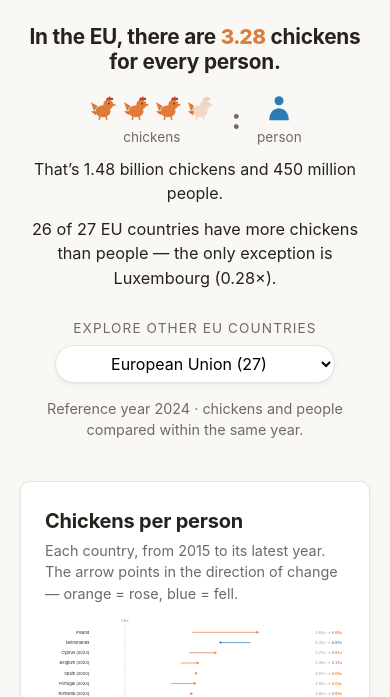
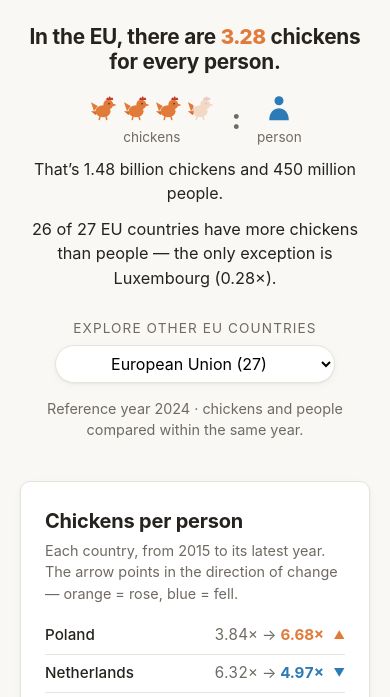
Before and after one commit to gi-coi/chicken-vs-people, a plain HTML site: page dashboard/index.html in a window 390 px wide. Shown: the part 142-839 px from the top of the page. Drawn offline with Linux system fonts and the light colour scheme.

Commit message:
Make the slopegraph responsive on mobile
Below 800px render a readable HTML list (15px text, name + before/after
values + a coloured direction glyph) instead of the SVG arrow chart, whose
text scaled with the viewBox down to a few pixels on phones. Switches on
resize; highlight-on-select still works in both modes.

```diff
--- a/dashboard/index.css
+++ b/dashboard/index.css
@@ -209,6 +209,31 @@ main {
 .slope-vals--end { font-weight: 600; }
 .slope-note { margin-top: 0.4rem; font-size: 0.85rem; }
 
+/* ---- Slopegraph: mobile list ---- */
+.m-slope { list-style: none; margin: 0.25rem 0 0; padding: 0; }
+.m-slope__row {
+  display: flex;
+  align-items: center;
+  gap: 0.6rem;
+  padding: 0.45rem 0;
+  border-bottom: 1px solid var(--line);
+  font-size: 0.95rem;
+}
+.m-slope__row:last-child { border-bottom: none; }
+.m-slope__name {
+  flex: 1 1 auto;
+  min-width: 0;
+  overflow-wrap: break-word;
+  font-weight: 500;
+}
+.m-slope__vals {
+  white-space: nowrap;
+  font-variant-numeric: tabular-nums;
+  color: var(--muted);
+}
+.m-slope__vals b { font-weight: 700; }
+.m-slope__glyph { font-size: 0.75em; line-height: 1; }
+
 .chart-note { margin-top: 0.75rem; font-size: 0.85rem; }
 .legend-dot {
   display: inline-block;
--- a/dashboard/index.html
+++ b/dashboard/index.html
@@ -5,7 +5,7 @@
   <meta name="viewport" content="width=device-width, initial-scale=1" />
   <title>Chickens vs People — EU</title>
   <meta name="description" content="Which EU countries have more chickens than people?" />
-  <link rel="stylesheet" href="index.css?v=3" />
+  <link rel="stylesheet" href="index.css?v=4" />
 </head>
 <body>
   <svg width="0" height="0" style="position:absolute" aria-hidden="true">
@@ -126,6 +126,6 @@
       <a href="../docs/uncertainties.md">uncertainties</a></p>
   </footer>
 
-  <script src="index.js?v=4"></script>
+  <script src="index.js?v=5"></script>
 </body>
 </html>
--- a/dashboard/index.js
+++ b/dashboard/index.js
@@ -140,13 +140,12 @@ function yearBadge(r, d) {
   return '<span class="year-badge" title="' + escapeHtml(r.data_note) + '">' + r.year + '</span>';
 }
 
-// ---- render: slopegraph (level + change in chickens-per-person) ----
-function renderSlopeChart() {
+// ---- slopegraph: shared data ----
+function slopeItems() {
   const d = state.data;
   const byYear = {};
   for (const t of d.timeseries) (byYear[t.geo] = byYear[t.geo] || {})[t.year] = t;
-
-  const items = euRows().map((r) => {
+  return euRows().map((r) => {
     const t0 = byYear[r.geo] && byYear[r.geo][d.trend_start];
     const p0 = num(t0 && t0.population);
     const c0 = num(t0 && t0.chickens);
@@ -154,7 +153,21 @@ function renderSlopeChart() {
     return { geo: r.geo, name: r.name, year: r.year, r0: r0, r1: r.ratio, delta: r0 !== null ? r.ratio - r0 : null };
   }).filter((it) => it.delta !== null)
     .sort((a, b) => b.r1 - a.r1); // sorted by latest ratio
+}
 
+function slopeIsMobile() {
+  return window.innerWidth < 800;
+}
+
+// ---- render: slopegraph (desktop = SVG arrows, mobile = readable list) ----
+function renderSlopeChart() {
+  const items = slopeItems();
+  if (slopeIsMobile()) renderSlopeMobile(items);
+  else renderSlopeDesktop(items);
+}
+
+function renderSlopeDesktop(items) {
+  const d = state.data;
   const axisMax = Math.ceil(Math.max.apply(null, items.map((i) => i.r1)));
   const n = items.length;
   const rowH = 30, topPad = 30, bottomPad = 26;
@@ -175,7 +188,6 @@ function renderSlopeChart() {
     const name = it.name + (it.year !== d.reference_year ? ' (' + it.year + ')' : '');
     const dim = (highlight !== 'EU' && it.geo !== highlight) ? 0.18 : 1;
 
-    // arrow: shaft from 2015 to latest; filled arrowhead at latest pointing in the direction of change
     const sign = it.r1 >= it.r0 ? 1 : -1;
     const arrowLen = 8, arrowHalf = 4.5;
     const baseX = (dir === 'flat') ? xb : xb - sign * arrowLen;
@@ -217,6 +229,27 @@ function renderSlopeChart() {
       axis + parts.join('') +
     '</svg>' +
     '<p class="muted slope-note">Arrow tail = 2015, tip = latest year. Orange = rose, blue = fell. Dashed line = 1.0\u00d7 (equal).</p>';
+}
+
+function renderSlopeMobile(items) {
+  const d = state.data;
+  const highlight = state.selected;
+  const rows = items.map((it) => {
+    const dir = it.delta > 0 ? 'up' : (it.delta < 0 ? 'down' : 'flat');
+    const col = dir === 'up' ? C_ORANGE : (dir === 'down' ? C_BLUE : [140, 140, 140]);
+    const rgb = 'rgb(' + col.join(',') + ')';
+    const dim = (highlight !== 'EU' && it.geo !== highlight) ? 0.2 : 1;
+    const glyph = dir === 'up' ? '\u25B2' : (dir === 'down' ? '\u25BC' : '\u25CF');
+    const name = it.name + (it.year !== d.reference_year ? ' (' + it.year + ')' : '');
+    return '<li class="m-slope__row" style="opacity:' + dim + '">' +
+      '<span class="m-slope__name">' + escapeHtml(name) + '</span>' +
+      '<span class="m-slope__vals">' + it.r0.toFixed(2) + '\u00d7 \u2192 <b style="color:' + rgb + '">' + it.r1.toFixed(2) + '\u00d7</b></span>' +
+      '<span class="m-slope__glyph" style="color:' + rgb + '">' + glyph + '</span>' +
+      '</li>';
+  }).join('');
+  $('#slopechart').innerHTML =
+    '<ul class="m-slope">' + rows + '</ul>' +
+    '<p class="muted slope-note">Sorted by latest ratio. \u25B2 rose (orange) \u00b7 \u25BC fell (blue).</p>';
 }
 
 // ---- render: table ----
@@ -310,6 +343,8 @@ function setupEvents() {
 }
 
 // ---- init ----
+let slopeMode = null;
+
 async function init() {
   try {
     state.data = await loadData();
@@ -318,6 +353,7 @@ async function init() {
     return;
   }
   $('#app').hidden = false;
+  slopeMode = slopeIsMobile();
   buildCountrySelect();
   renderHero();
   renderSlopeChart();
@@ -327,4 +363,12 @@ async function init() {
   setupEvents();
 }
 
+window.addEventListener('resize', () => {
+  const m = slopeIsMobile();
+  if (m !== slopeMode) {
+    slopeMode = m;
+    renderSlopeChart();
+  }
+});
+
 init();
```
Also changed, not shown: docs/.obsidian/workspace.json.
